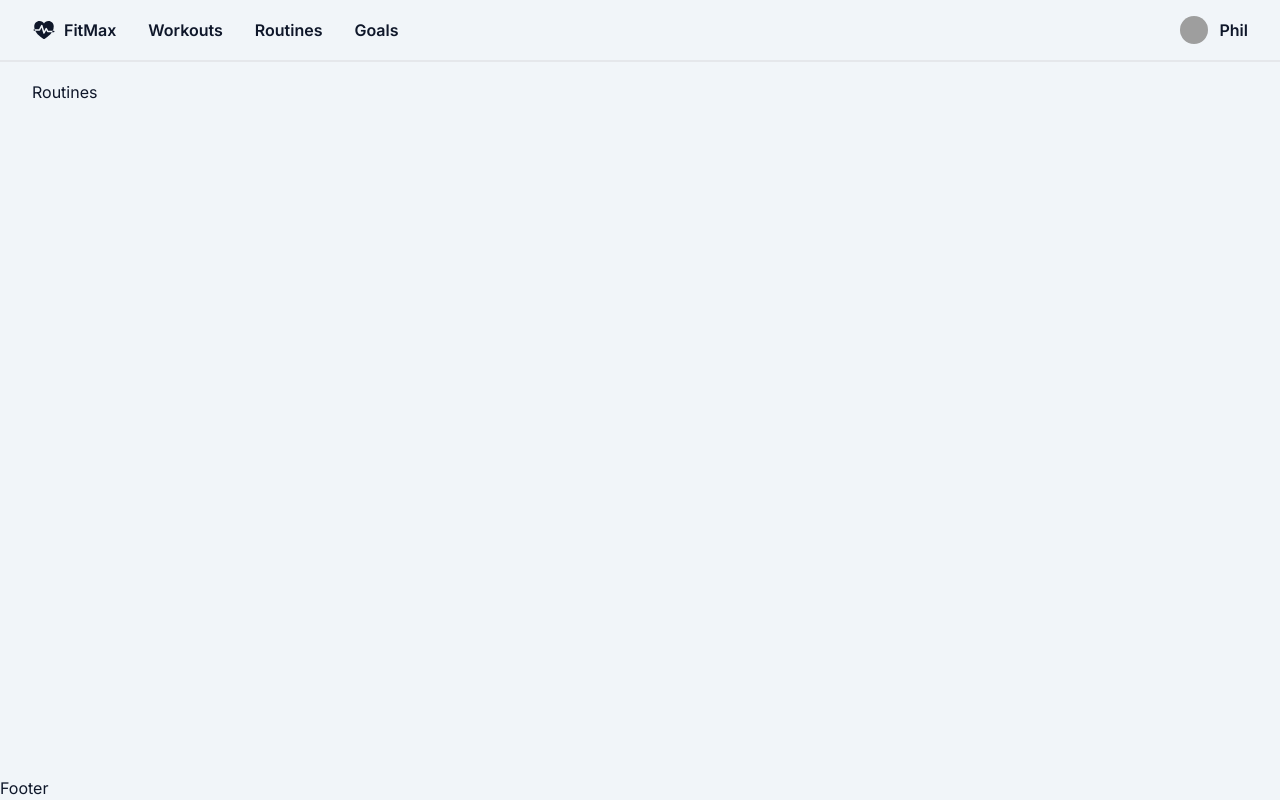
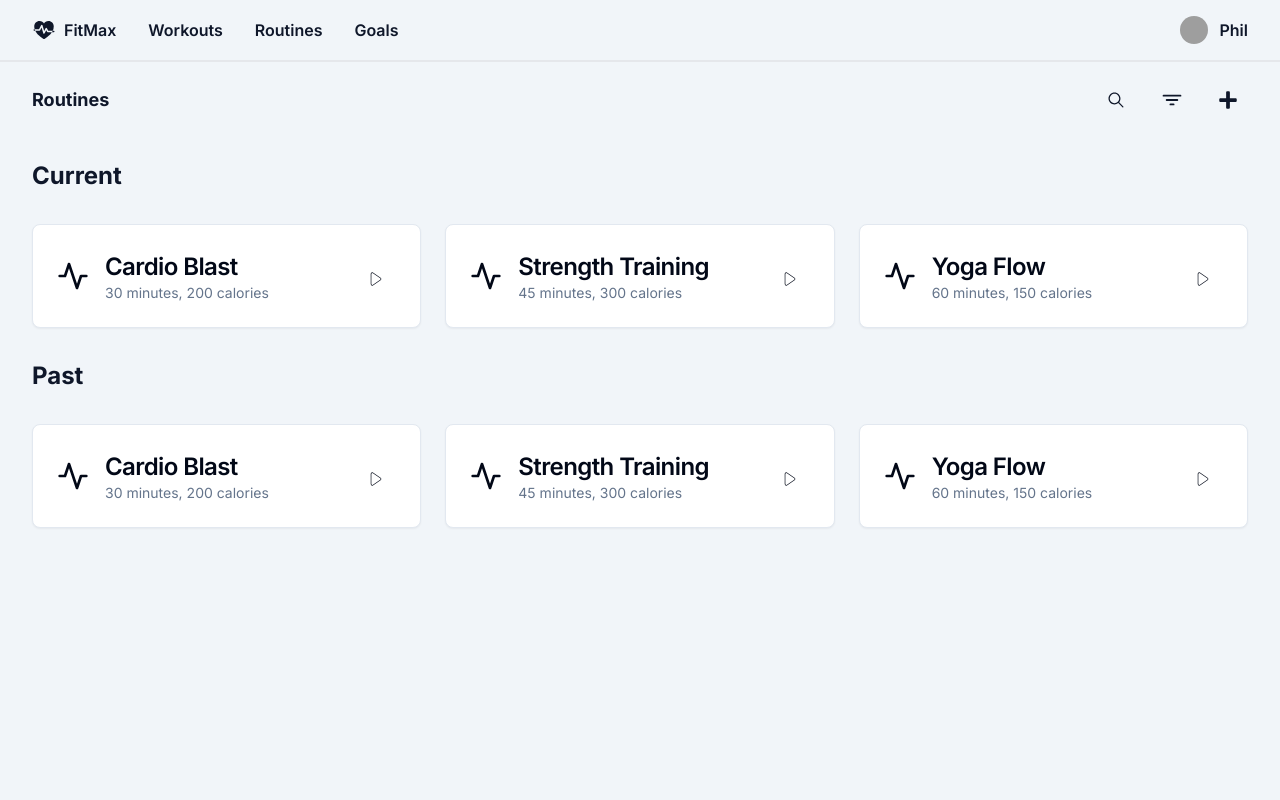
Before and after one commit to Phil-Elliott/Fitness_Web, a Next.js app: page /routines in a window 1280 px wide. Shown: the top 800 px of the page. Built offline with nearby package versions, Linux system fonts and the light colour scheme; grey boxes are pictures that could not be loaded.

Commit message:
created routines component

```diff
--- a/src/app/(root)/routines/page.tsx
+++ b/src/app/(root)/routines/page.tsx
@@ -1,7 +1,79 @@
 import React from "react";
+import ActivityCard from "@/components/workouts/ActivityCard";
+import { Button } from "@/components/ui/button";
+import { SearchIcon, FilterIcon, PlusIcon } from "@/constants/icons";
+import Link from "next/link";
+
+const workouts = [
+  {
+    id: 1,
+    title: "Cardio Blast",
+    description: "30 minutes, 200 calories",
+  },
+  {
+    id: 2,
+    title: "Strength Training",
+    description: "45 minutes, 300 calories",
+  },
+  {
+    id: 3,
+    title: "Yoga Flow",
+    description: "60 minutes, 150 calories",
+  },
+];
 
 const Routines = () => {
-  return <div>Routines</div>;
+  return (
+    <div className="flex flex-col w-full min-h-screen">
+      <header className="flex items-center justify-between">
+        <div className="text-lg font-semibold sm:text-base mr-4">
+          <span className="text-lg font-bold">Routines</span>
+        </div>
+        <div className="flex items-center gap-4 md:gap-2 lg:gap-4">
+          <Button className="rounded-full text-xl" size="icon" variant="ghost">
+            <SearchIcon />
+            <span className="sr-only">Search workouts</span>
+          </Button>
+          <Button className="rounded-full text-xl" size="icon" variant="ghost">
+            <FilterIcon />
+            <span className="sr-only">Filter workouts</span>
+          </Button>
+          <Link href="/create-new-workout">
+            <Button
+              className="rounded-full text-xl"
+              size="icon"
+              variant="ghost"
+            >
+              <PlusIcon />
+              <span className="sr-only">Add new workout</span>
+            </Button>
+          </Link>
+        </div>
+      </header>
+      <main className="flex flex-1 flex-col gap-4 py-4 md:gap-8 md:py-10">
+        <span className="text-2xl font-bold">Current</span>
+        <div className="grid gap-6 md:grid-cols-2 lg:grid-cols-3 w-full">
+          {workouts.map((workout) => (
+            <ActivityCard
+              key={workout.id}
+              title={workout.title}
+              description={workout.description}
+            />
+          ))}
+        </div>
+        <span className="text-2xl font-bold">Past</span>
+        <div className="grid gap-6 md:grid-cols-2 lg:grid-cols-3 w-full">
+          {workouts.map((workout) => (
+            <ActivityCard
+              key={workout.id}
+              title={workout.title}
+              description={workout.description}
+            />
+          ))}
+        </div>
+      </main>
+    </div>
+  );
 };
 
 export default Routines;
--- a/src/app/(root)/workouts/page.tsx
+++ b/src/app/(root)/workouts/page.tsx
@@ -32,7 +32,7 @@ const Workouts = () => {
     <div className="flex flex-col w-full min-h-screen">
       <header className="flex items-center justify-between">
         <div className="text-lg font-semibold sm:text-base mr-4">
-          <span className="font-bold">January 12, 2024</span>
+          <span className="text-lg font-bold">January 12, 2024</span>
           {/* <span className="text-2xl font-bold">{`Today's Workouts`}</span> */}
         </div>
         <div className="flex items-center gap-4 md:gap-2 lg:gap-4">
```
